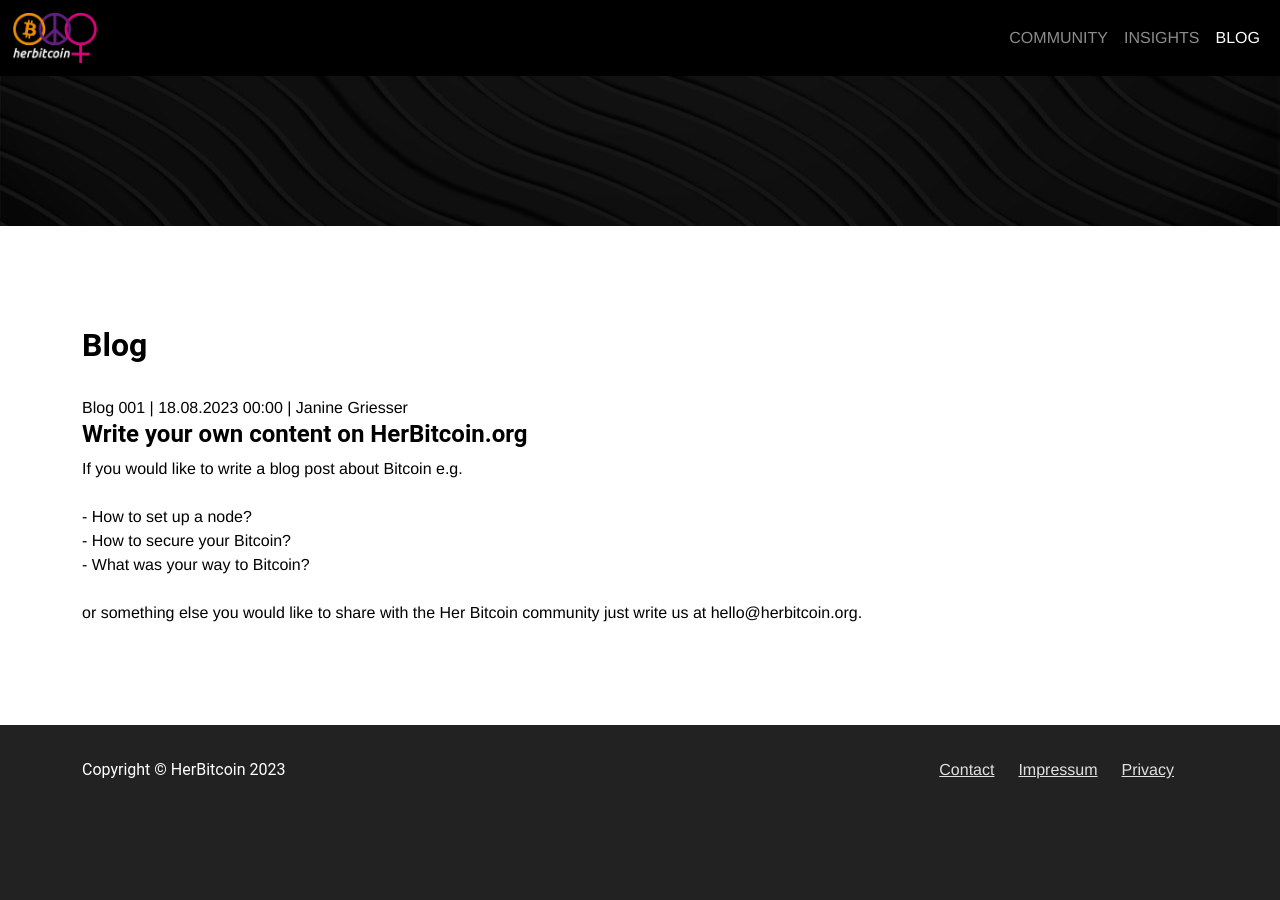
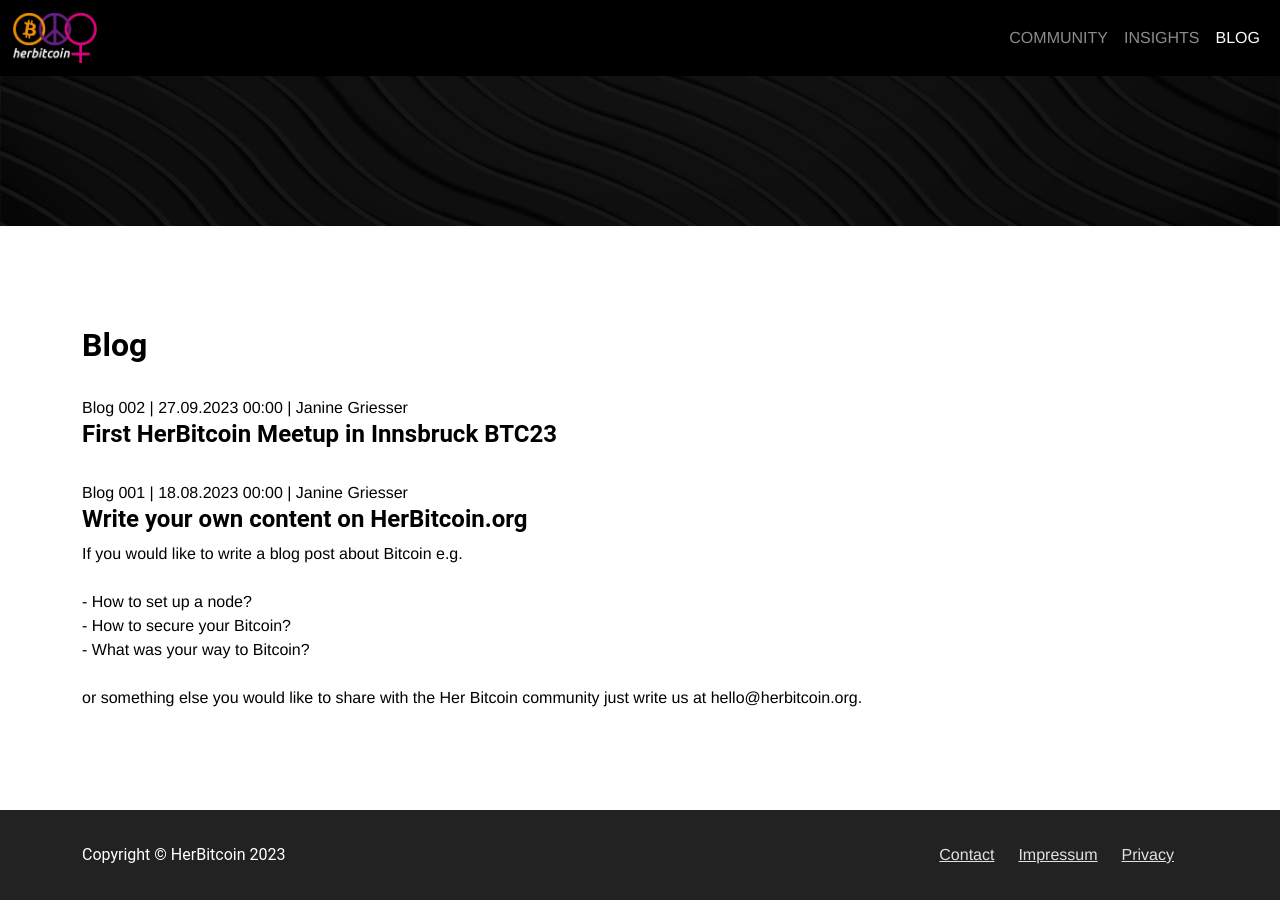
Before and after one commit to HerBitcoin/website, a Jekyll site: the page built from mission/blog.html, in a window 1280 px wide and 900 px high, scrolled down 314 px. Built offline with Jekyll 4.4.1, drawn with Linux system fonts in a browser that asks for light colours; before the commit the page ends 1129 px from its top, so only the background shows below that.

Commit message:
Update blog.yml

```diff
--- a/_data/blog.yml
+++ b/_data/blog.yml
@@ -1,6 +1,14 @@
+- category: Blog 002
+  published: true
+  date_time: 27.09.2023
+  author: Janine Griesser
+  title: First HerBitcoin Meetup in Innsbruck BTC23
+  content:
+  link:
+
 - category: Blog 001
   published: true
-  date_time: 18.08.2023 00:00
+  date_time: 18.08.2023
   author: Janine Griesser
   title: Write your own content on HerBitcoin.org
   content: If you would like to write a blog post about Bitcoin e.g. <br><br> - How to set up a node? <br> - How to secure your Bitcoin? <br> - What was your way to Bitcoin? <br><br> or something else you would like to share with the Her Bitcoin community just write us at hello@herbitcoin.org.
```
